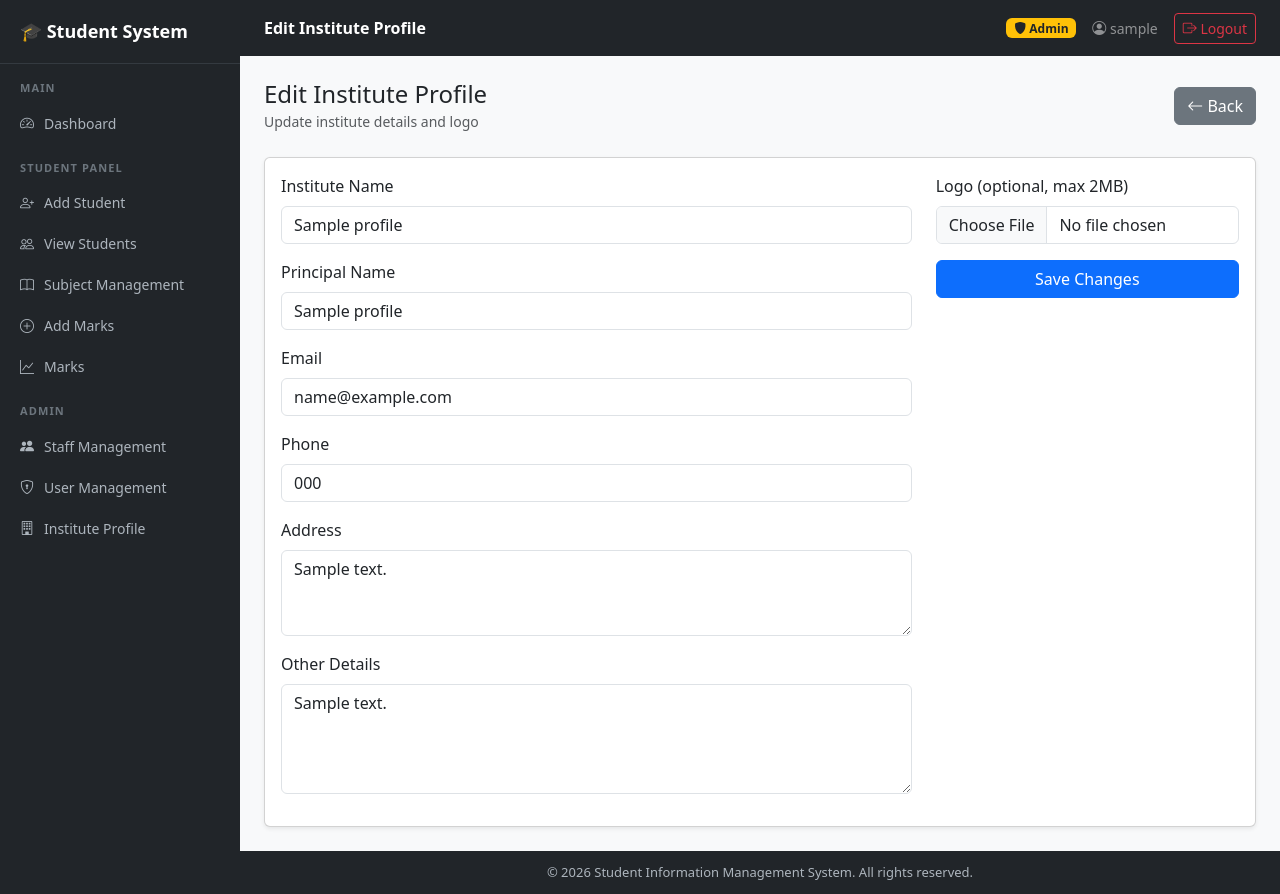
After one commit to ThilakSujan/Student-System, a PHP site: page /institute/edit.php in a window 1280 px wide. The commit adds this page. Run offline with PHP 8.4, Linux system fonts and the light colour scheme; the visitor is signed in with stand-in values (Sample User, id 1); tables that the repository leaves empty hold one stand-in row (values such as "Sample post").

Commit message:
Institute Profile Creation

```diff
--- a/includes/sidebar.php
+++ b/includes/sidebar.php
@@ -63,6 +63,11 @@ $current_page = basename($_SERVER['PHP_SELF']);
            class="nav-link <?php echo ($current_page == 'admin_panel.php') ? 'active' : ''; ?>">
             <i class="bi bi-shield-lock"></i> User Management
         </a>
+
+        <a href="../institute/index.php"
+           class="nav-link <?php echo ($current_page == 'index.php' && strpos($_SERVER['PHP_SELF'], '/institute/') !== false) ? 'active' : ''; ?>">
+            <i class="bi bi-building"></i> Institute Profile
+        </a>
     <?php endif; ?>
 
 </nav>
--- /dev/null
+++ b/institute/edit.php
@@ -0,0 +1,184 @@
+<?php
+require_once '../includes/auth.php';
+require_role(['admin']);
+
+$page_title = "Edit Institute Profile";
+$currentPage = 'institute';
+require '../includes/header.php';
+require '../includes/sidebar.php';
+include '../config/db_pdo.php';
+
+// Ensure table exists
+$pdo->exec("CREATE TABLE IF NOT EXISTS institute_profile (
+    id INT PRIMARY KEY AUTO_INCREMENT,
+    institute_name VARCHAR(255),
+    address TEXT,
+    phone VARCHAR(50),
+    email VARCHAR(100),
+    principal_name VARCHAR(100),
+    logo VARCHAR(255),
+    other_details TEXT,
+    created_at TIMESTAMP DEFAULT CURRENT_TIMESTAMP,
+    updated_at TIMESTAMP DEFAULT CURRENT_TIMESTAMP ON UPDATE CURRENT_TIMESTAMP
+) ENGINE=InnoDB DEFAULT CHARSET=utf8;");
+
+// Fetch existing record
+$stmt = $pdo->query("SELECT * FROM institute_profile ORDER BY id ASC LIMIT 1");
+$inst = $stmt->fetch(PDO::FETCH_ASSOC);
+
+if (!$inst) {
+    $insert = $pdo->prepare("INSERT INTO institute_profile (institute_name, address, phone, email, principal_name, logo, other_details) VALUES ('', '', '', '', '', '', '')");
+    $insert->execute();
+    $stmt = $pdo->query("SELECT * FROM institute_profile ORDER BY id ASC LIMIT 1");
+    $inst = $stmt->fetch(PDO::FETCH_ASSOC);
+}
+
+$success = '';
+$error = '';
+
+if ($_SERVER['REQUEST_METHOD'] === 'POST') {
+    $name = trim($_POST['institute_name'] ?? '');
+    $address = trim($_POST['address'] ?? '');
+    $phone = trim($_POST['phone'] ?? '');
+    $email = trim($_POST['email'] ?? '');
+    $principal = trim($_POST['principal_name'] ?? '');
+    $other = trim($_POST['other_details'] ?? '');
+
+    $logoPath = $inst['logo'];
+
+    // Handle logo upload if provided
+    if (isset($_FILES['logo']) && $_FILES['logo']['error'] === UPLOAD_ERR_OK) {
+        $f = $_FILES['logo'];
+        $ext = strtolower(pathinfo($f['name'], PATHINFO_EXTENSION));
+        $allowed = ['jpg','jpeg','png','gif'];
+        if (!in_array($ext, $allowed, true)) {
+            $error = 'Invalid logo file type. Allowed: jpg, jpeg, png, gif.';
+        } elseif ($f['size'] > 2 * 1024 * 1024) {
+            $error = 'Logo file is too large (max 2MB).';
+        } else {
+            $uploadDir = __DIR__ . '/../uploads/institute/';
+            if (!is_dir($uploadDir)) {
+                mkdir($uploadDir, 0755, true);
+            }
+            $newName = 'logo_' . time() . '.' . $ext;
+            $dest = $uploadDir . $newName;
+            if (move_uploaded_file($f['tmp_name'], $dest)) {
+                // remove old logo file if exists
+                if (!empty($logoPath) && file_exists(__DIR__ . '/../' . $logoPath)) {
+                    @unlink(__DIR__ . '/../' . $logoPath);
+                }
+                $logoPath = 'uploads/institute/' . $newName;
+            } else {
+                $error = 'Failed to move uploaded logo file.';
+            }
+        }
+    }
+
+    if (empty($error)) {
+        $update = $pdo->prepare("UPDATE institute_profile SET institute_name = :name, address = :address, phone = :phone, email = :email, principal_name = :principal, other_details = :other, logo = :logo WHERE id = :id");
+        $update->execute([
+            ':name' => $name,
+            ':address' => $address,
+            ':phone' => $phone,
+            ':email' => $email,
+            ':principal' => $principal,
+            ':other' => $other,
+            ':logo' => $logoPath,
+            ':id' => $inst['id']
+        ]);
+
+        header('Location: index.php?updated=1');
+        exit;
+    }
+}
+
+?>
+
+<div id="content">
+
+    <?php require '../includes/navbar.php'; ?>
+
+    <div id="main-content">
+
+        <div class="d-flex justify-content-between align-items-center mb-4">
+            <div>
+                <h4 class="mb-0">Edit Institute Profile</h4>
+                <small class="text-muted">Update institute details and logo</small>
+            </div>
+            <a href="index.php" class="btn btn-secondary">
+                <i class="bi bi-arrow-left"></i> Back
+            </a>
+        </div>
+
+        <?php if ($error): ?>
+            <div class="alert alert-danger alert-dismissible fade show">
+                <i class="bi bi-exclamation-circle"></i> <?php echo htmlspecialchars($error); ?>
+                <button type="button" class="btn-close" data-bs-dismiss="alert"></button>
+            </div>
+        <?php endif; ?>
+
+        <div class="card shadow-sm">
+            <div class="card-body">
+                <form method="post" enctype="multipart/form-data">
+                    <div class="row">
+                        <div class="col-md-8">
+                            <div class="mb-3">
+                                <label class="form-label">Institute Name</label>
+                                <input type="text" name="institute_name" class="form-control" value="<?php echo htmlspecialchars($inst['institute_name']); ?>">
+                            </div>
+
+                            <div class="mb-3">
+                                <label class="form-label">Principal Name</label>
+                                <input type="text" name="principal_name" class="form-control" value="<?php echo htmlspecialchars($inst['principal_name']); ?>">
+                            </div>
+
+                            <div class="mb-3">
+                                <label class="form-label">Email</label>
+                                <input type="email" name="email" class="form-control" value="<?php echo htmlspecialchars($inst['email']); ?>">
+                            </div>
+
+                            <div class="mb-3">
+                                <label class="form-label">Phone</label>
+                                <input type="text" name="phone" class="form-control" value="<?php echo htmlspecialchars($inst['phone']); ?>">
+                            </div>
+
+                            <div class="mb-3">
+                                <label class="form-label">Address</label>
+                                <textarea name="address" class="form-control" rows="3"><?php echo htmlspecialchars($inst['address']); ?></textarea>
+                            </div>
+
+                            <div class="mb-3">
+                                <label class="form-label">Other Details</label>
+                                <textarea name="other_details" class="form-control" rows="4"><?php echo htmlspecialchars($inst['other_details']); ?></textarea>
+                            </div>
+                        </div>
+
+                        <div class="col-md-4">
+                            <div class="mb-3">
+                                <label class="form-label">Logo (optional, max 2MB)</label>
+                                <input type="file" name="logo" class="form-control">
+                            </div>
+
+                            <?php if (!empty($inst['logo']) && file_exists(__DIR__ . '/../' . $inst['logo'])): ?>
+                                <div class="mb-3">
+                                    <label class="form-label">Current Logo</label>
+                                    <div>
+                                        <img src="../<?php echo htmlspecialchars($inst['logo']); ?>" alt="Logo" class="img-fluid border rounded">
+                                    </div>
+                                </div>
+                            <?php endif; ?>
+
+                            <div class="d-grid">
+                                <button class="btn btn-primary">Save Changes</button>
+                            </div>
+                        </div>
+                    </div>
+                </form>
+            </div>
+        </div>
+
+    </div>
+
+    <?php require '../includes/footer.php'; ?>
+
+</div>
```
Also changed, not shown: config/student1_db.sql (+14 -0 lines), institute/index.php (added, +95 -0 lines).
